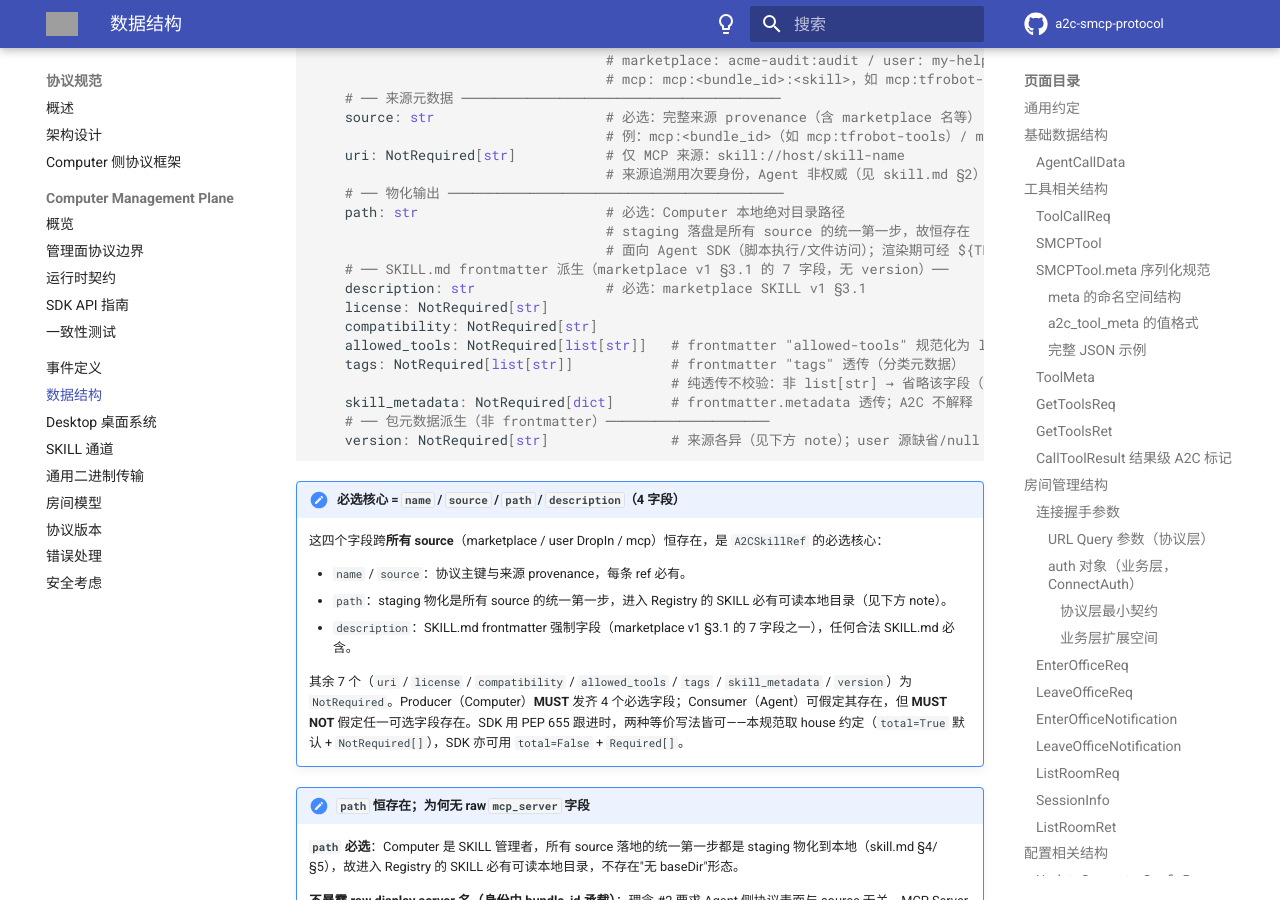
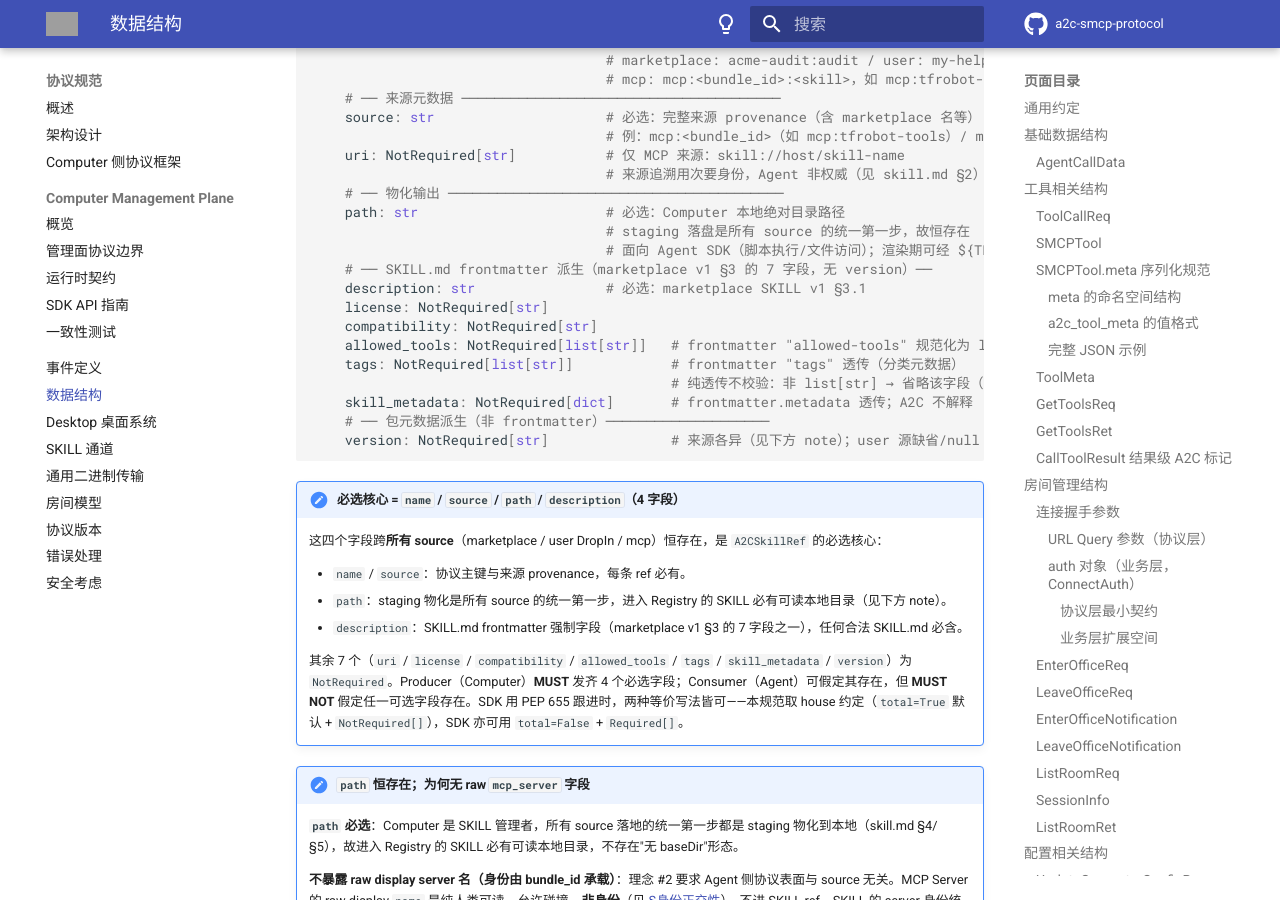
Before and after one commit to A2C-SMCP/a2c-smcp-protocol, an MkDocs documentation site: the page built from docs/specification/data-structures.md, in a window 1280 px wide and 900 px high, scrolled down 13000 px. Built offline with MkDocs 1.6.1 and Material for MkDocs 9.7.7, drawn with Linux system fonts in a browser that asks for light colours; comment, search, counter and statistics services are not loaded; the version menu is left out; grey boxes are pictures that could not be loaded.

Commit message:
fix(review): code-reviewer 🟡 清零 — versioning 追认 protocol#50 + 引用精度统一 §3.1→§3
Co-Authored-By: Claude <noreply@anthropic.com>

```diff
--- a/docs/specification/data-structures.md
+++ b/docs/specification/data-structures.md
@@ -565,7 +565,7 @@ class A2CSkillRef(TypedDict):       # 默认 total=True：裸字段 = 必选，N
     path: str                       # 必选：Computer 本地绝对目录路径
                                     # staging 落盘是所有 source 的统一第一步，故恒存在
                                     # 面向 Agent SDK（脚本执行/文件访问）；渲染期可经 ${TFROBOT_SKILL_DIR} 展开为 LLM-facing（skill.md §9.4）
-    # ── SKILL.md frontmatter 派生（marketplace v1 §3.1 的 7 字段，无 version）──
+    # ── SKILL.md frontmatter 派生（marketplace v1 §3 的 7 字段，无 version）──
     description: str                # 必选：marketplace SKILL v1 §3.1
     license: NotRequired[str]
     compatibility: NotRequired[str]
@@ -583,7 +583,7 @@ class A2CSkillRef(TypedDict):       # 默认 total=True：裸字段 = 必选，N
 
     - `name` / `source`：协议主键与来源 provenance，每条 ref 必有。
     - `path`：staging 物化是所有 source 的统一第一步，进入 Registry 的 SKILL 必有可读本地目录（见下方 note）。
-    - `description`：SKILL.md frontmatter 强制字段（marketplace v1 §3.1 的 7 字段之一），任何合法 SKILL.md 必含。
+    - `description`：SKILL.md frontmatter 强制字段（marketplace v1 §3 的 7 字段之一），任何合法 SKILL.md 必含。
 
     其余 7 个（`uri` / `license` / `compatibility` / `allowed_tools` / `tags` / `skill_metadata` / `version`）为 `NotRequired`。Producer（Computer）**MUST** 发齐 4 个必选字段；Consumer（Agent）可假定其存在，但 **MUST NOT** 假定任一可选字段存在。SDK 用 PEP 655 跟进时，两种等价写法皆可——本规范取 house 约定（`total=True` 默认 + `NotRequired[]`），SDK 亦可用 `total=False` + `Required[]`。
 
```
Also changed, not shown: docs/specification/skill.md (+1 -1 lines), docs/specification/versioning.md (+1 -1 lines).
